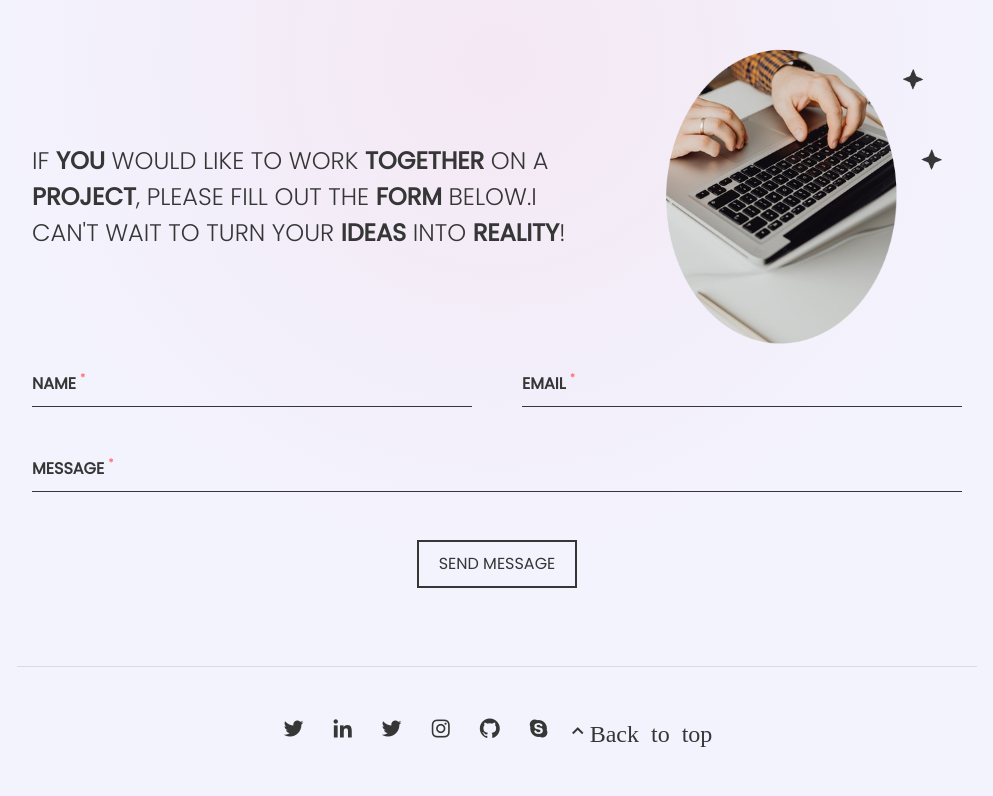
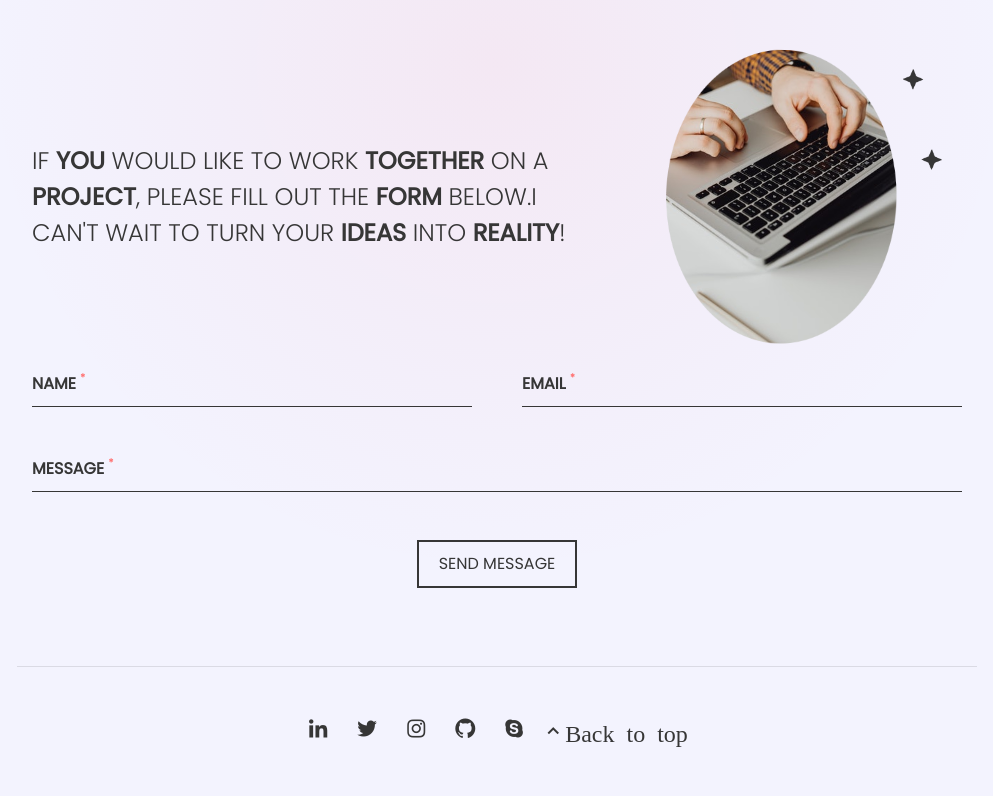
Before and after one commit to anjugunakar/portfolio3.0, a plain HTML site: page index.html in a window 1280 px wide. Shown: the part 3102-3898 px from the top of the page, without its empty margins (143-1136 px from the left). Drawn offline with nearby package versions, Linux system fonts and the light colour scheme.

Commit message:
initialCommit

```diff
--- a/index.html
+++ b/index.html
@@ -255,11 +255,6 @@
       <div class="footer-container container">
         <div class="social-media">
           <ul class="list">
-            <li class="list-item">
-              <a href="#" class="list-link">
-                <i class="bx bxl-twitter"></i>
-              </a>
-            </li>
 
             <li class="list-item">
               <a href="https://www.linkedin.com/in/anjugunakar/" class="list-link">
```
